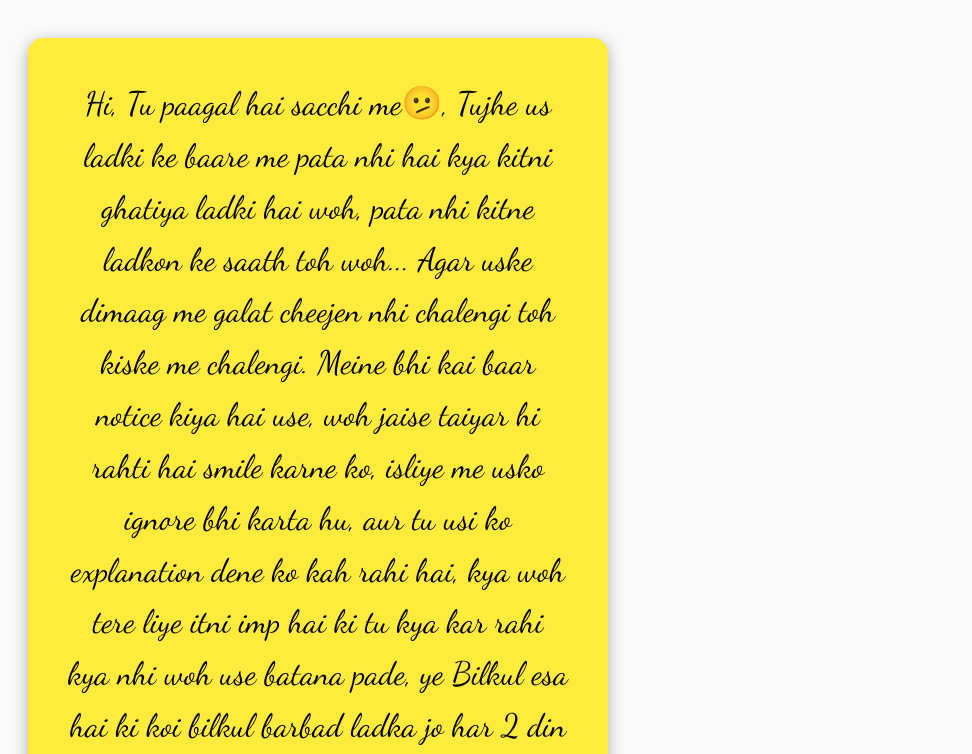
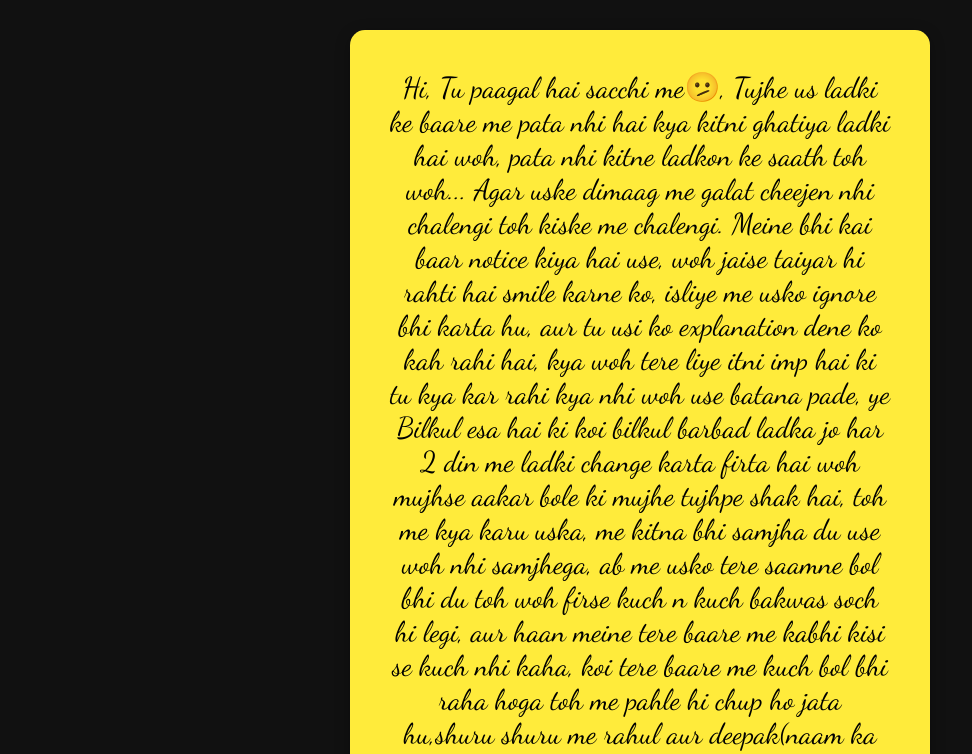
Before and after one commit to Agyat17/a, a plain HTML site: page index.html in a window 1280 px wide. Shown: the top 754 px of the page, without its empty margins (0-972 px from the left). Drawn offline with Linux system fonts and the light colour scheme.

Commit message:
Update style.css

```diff
--- a/style.css
+++ b/style.css
@@ -1,11 +1,12 @@
 body {
-    font-family: 'Dancing Script', cursive; /* Handwritten cursive font */
-    font-size: 18px; /* Text thoda bada aur readable */
-    line-height: 1.6; /* Line spacing for easy reading */
-    color: #333; /* Dark grey for soft look */
+    margin: 0;
+    background-color: #111;
+  font-family: 'Dancing Script', cursive;
+    display: flex;
+    flex-direction: column;
+    align-items: center;
     padding: 20px;
-    background-color: #f9f9f9; /* Soft background */
-  }
+}
 
 .box {
     background-color: #ffeb3b; /* Yellow */
```
